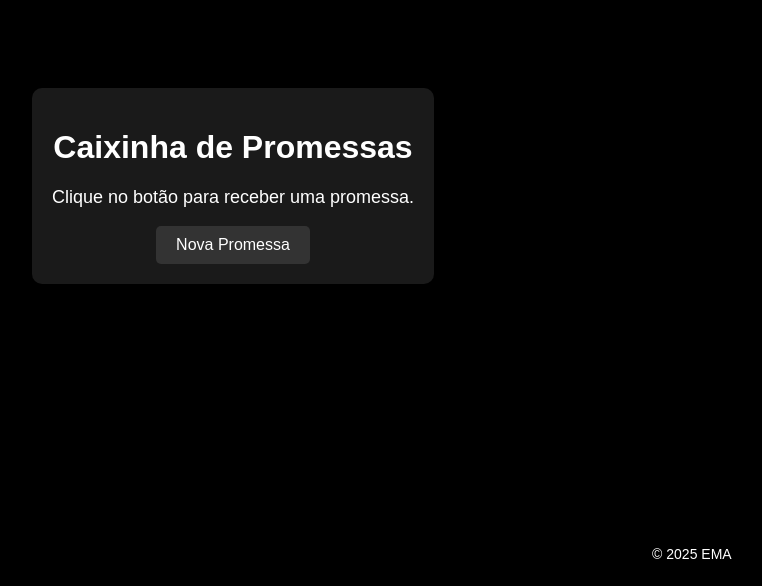
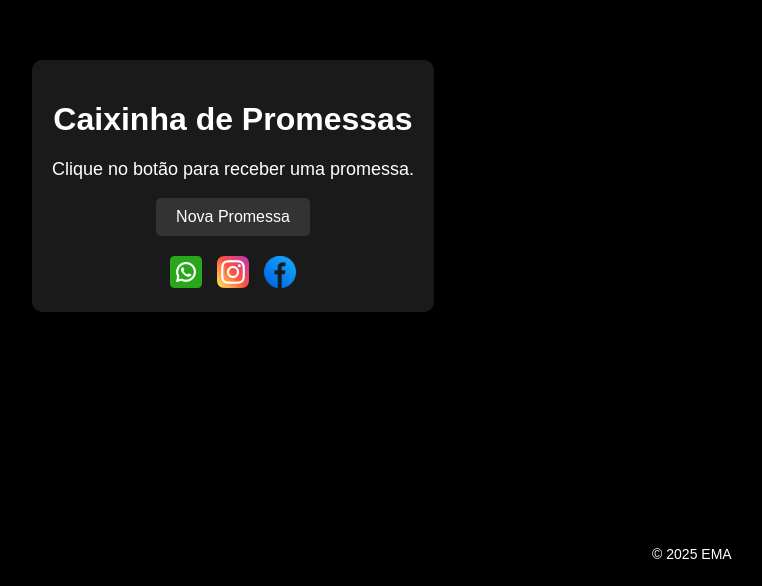
Before and after one commit to Eleandro1302/caixinha-de-promessas, a plain HTML site: page index.html in a window 1280 px wide. Shown: the part 214-800 px from the top of the page, without its empty margins (407-1169 px from the left). Drawn offline with Linux system fonts and the light colour scheme.

Commit message:
Add files via upload
   - Adicionei um arquivo `README.md` com informações em inglês e português.
   - Adicionei uma seção com botões de compartilhamento para WhatsApp, Instagram e Facebook.
   - Cada botão contém um link para compartilhar o site na respectiva plataforma.
   - Adicionei estilos para centralizar os botões e aplicar um efeito de zoom ao passar o mouse.

```diff
--- a/index.html
+++ b/index.html
@@ -1,5 +1,5 @@
 <!DOCTYPE html>
-<html lang="english">
+<html lang="en">
 <head>
     <meta charset="UTF-8">
     <meta name="viewport" content="width=device-width, initial-scale=1.0">
@@ -9,7 +9,7 @@
     <link rel="icon" href="./favicon.png" type="image/png">
     <link rel="shortcut icon" href="./favicon.png" type="image/png">
 
-
+    <!-- Meta tags for sharing -->
     <meta property="og:title" content="Caixinha de Promessas">
     <meta property="og:description" content="Receba promessas inspiradoras da Bíblia com um clique.">
     <meta property="og:image" content="https://eleandro1302.github.io/caixinha-de-promessas/favicon.png">
@@ -26,6 +26,17 @@
             <h1>Caixinha de Promessas</h1>
             <p id="promise-text">Clique no botão para receber uma promessa.</p>
             <button id="new-promise">Nova Promessa</button>
+            <div class="share-buttons">
+                <a href="https://api.whatsapp.com/send?text=Confira%20a%20Caixinha%20de%20Promessas:%20https://eleandro1302.github.io/caixinha-de-promessas/" target="_blank">
+                    <img src="./whatsapp-icon.png" alt="Compartilhar no WhatsApp">
+                </a>
+                <a href="https://www.instagram.com/" target="_blank">
+                    <img src="./instagram-icon.png" alt="Compartilhar no Instagram">
+                </a>
+                <a href="https://www.facebook.com/sharer/sharer.php?u=https://eleandro1302.github.io/caixinha-de-promessas/" target="_blank">
+                    <img src="./facebook-icon.png" alt="Compartilhar no Facebook">
+                </a>
+            </div>
             <footer>
                 <p>© 2025 EMA</p>
             </footer>
--- a/server.js
+++ b/server.js
@@ -39,8 +39,3 @@ app.get('/api/promise', (req, res) => {
     const randomIndex = Math.floor(Math.random() * promises.length);
     res.json(promises[randomIndex]);
 });
-
-
-app.listen(port, () => {
-    console.log(`Servidor rodando em http://localhost:${port}`);
-});
--- a/styles.css
+++ b/styles.css
@@ -56,3 +56,21 @@ footer {
     bottom: 10px;
     width: 100%;
 }
+
+.share-buttons {
+    margin-top: 20px;
+    display: flex;
+    justify-content: center;
+    gap: 15px;
+}
+
+.share-buttons img {
+    width: 32px;
+    height: 32px;
+    cursor: pointer;
+    transition: transform 0.2s;
+}
+
+.share-buttons img:hover {
+    transform: scale(1.1);
+}
```
Also changed, not shown: README.md (added), facebook-icon.png (added), instagram-icon.png (added), whatsapp-icon.png (added).
